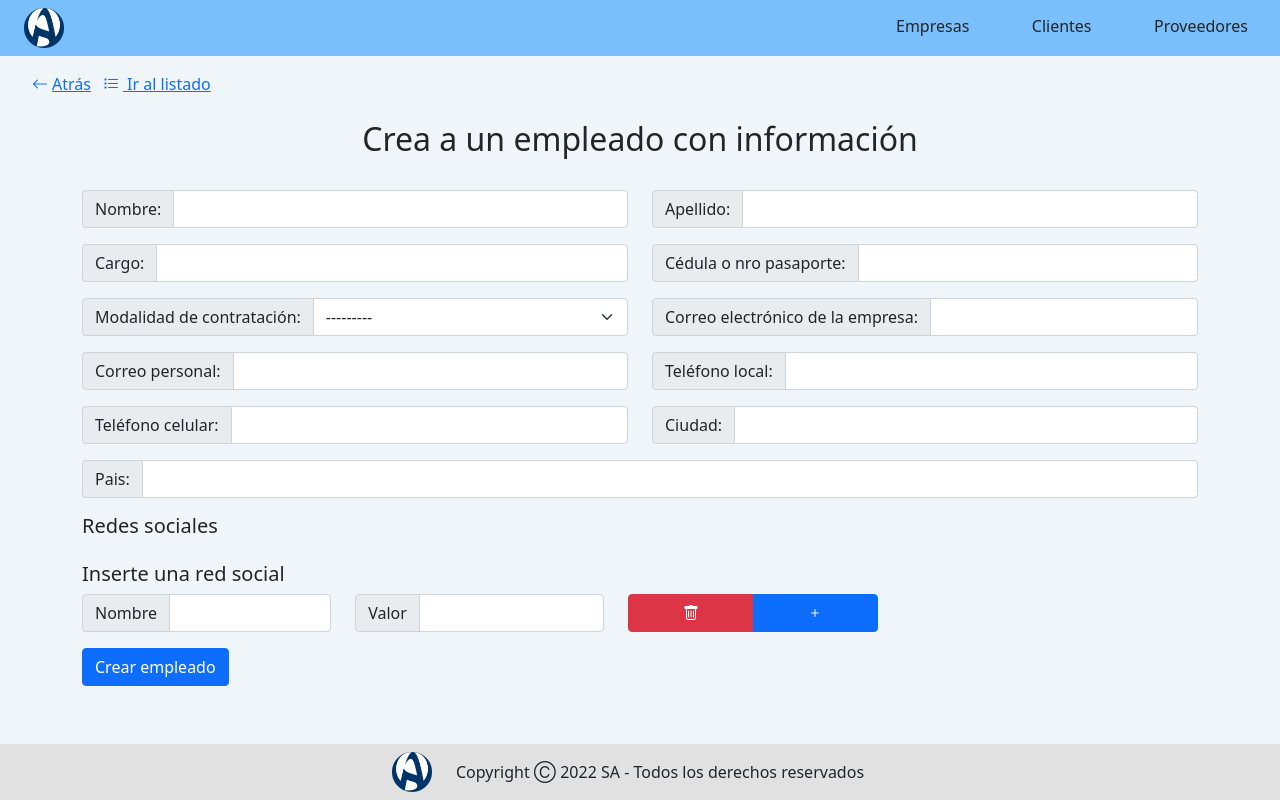
After one commit to diegosanchezp/lab1-ati2, a Django app: page /business/1/employees/create in a window 1280 px wide. The commit adds this page. Run offline with Django 4.2, Linux system fonts and the light colour scheme; parts of the project's set-up code (start-up, migrations or seed data) failed here and were passed over; some libraries are stand-ins or nearby versions.

Commit message:
added new design for employee section

```diff
--- a/lab_ati/empresa/forms.py
+++ b/lab_ati/empresa/forms.py
@@ -3,7 +3,7 @@ from django import forms
 from lab_ati.empresa.models import Empleado
 
 COUNTRY_CHOICES = (
-    ("0", "Selecciona..."),
+    ("", "Selecciona..."),
     ("ve", "Venezuela"),
     ("ec", "Ecuador"),
     ("es", "España"),
@@ -34,23 +34,6 @@ class CreateEmployeeForm(forms.ModelForm):
                     "class": "form-select",
                 })
 
-    # Override pais field
-    pais = forms.ChoiceField(
-        label="Pais",
-        required=True,
-        error_messages={
-            "required": "El campo pais es requerido",
-        },
-        widget=forms.Select(
-            attrs = {
-                "id": "pais",
-                "name": "pais",
-                "class": "form-select",
-            },
-        ),
-        choices = COUNTRY_CHOICES
-    )
-
     class Meta:
         model = Empleado
         fields = "__all__"
--- a/lab_ati/empresa/urls.py
+++ b/lab_ati/empresa/urls.py
@@ -1,3 +1,4 @@
+from audioop import reverse
 from django.urls import path
 
 from . import views
@@ -5,6 +6,10 @@ from . import views
 app_name = "empresa"
 
 urlpatterns = [
-    path("employees/create", views.CreateEmployeeView.as_view(), name="create-employee"),
-    path("employees/edit/<slug:pk>", views.EditEmployeeView.as_view(), name="edit-employee")
+    path("<slug:business_id>/employees/create", views.CreateEmployeeView.as_view(), name="create-employee"),
+    path("<slug:business_id>/employees/edit/<slug:pk>", views.EditEmployeeView.as_view(), name="edit-employee"),
+    path("<slug:business_id>/employees/", views.ListEmployeeView.as_view(), name="list-employee"),
+    path("<slug:business_id>/employees/delete/<slug:pk>", views.DeleteEmployeeView.as_view(), name="delete-employee"),
+    path("<slug:business_id>/employees/<slug:pk>", views.DetailEmployeeView.as_view(), name="detail-employee")
+
 ]
--- a/lab_ati/empresa/views.py
+++ b/lab_ati/empresa/views.py
@@ -1,8 +1,9 @@
-from django.http import HttpRequest, HttpResponse
-from django.shortcuts import render
-from django.views.generic import UpdateView, CreateView
+from audioop import reverse
+
+from django.views.generic import UpdateView, CreateView, ListView, DeleteView, DetailView
 from .forms import CreateEmployeeForm
-from lab_ati.empresa.models import Empleado
+from lab_ati.empresa.models import Empleado, Empresa
+from django.urls import reverse
 
 # Create your views here.
 
@@ -11,6 +12,88 @@ class CreateEmployeeView(CreateView):
     model = Empleado
     form_class = CreateEmployeeForm
 
+    def post(self, request, *args, **kwargs):
+        self.success_url = self.request.build_absolute_uri()
+        form = self.get_form()
+        self.object = None
+
+        if not Empresa.objects.get(id=self.request.POST['empresa']):
+            return self.form_invalid(form)
+
+        if form.is_valid():
+            return self.form_valid(form)
+        else:
+            return self.form_invalid(form)
+
+    def get_context_data(self, **kwargs):
+        context = super().get_context_data(**kwargs)
+        context['business_id'] = self.kwargs['business_id']
+        return context
+
+
 class EditEmployeeView(UpdateView):
     template_name = "pages/employees/create.html"
     model = Empleado
+    form_class = CreateEmployeeForm
+    pk_url_kwarg = 'pk'
+
+    def post(self, request, *args, **kwargs):
+        self.success_url = self.request.build_absolute_uri()
+        form = self.get_form()
+        self.object = self.get_object()
+
+        self.request.POST._mutable = True
+        self.request.POST['empresa'] = kwargs['business_id']
+        self.request.POST._mutable = False
+
+        if not Empresa.objects.get(id=kwargs['business_id']):
+            return self.form_invalid(form)
+
+        return super().post(request, *args, **kwargs)
+
+    def get_object(self, queryset=None):
+
+        if businessId := self.kwargs.get('business_id'):
+            if queryset is None:
+                queryset = self.get_queryset()
+            else:
+                empresa = Empresa.objects.get(id=businessId)
+                queryset.filter(empresa=empresa)
+
+        return super().get_object(queryset)
+
+class ListEmployeeView(ListView):
+    template_name = "pages/employees/list.html"
+    model = Empleado
+    paginate_by = 10
+
+    def get_context_data(self, **kwargs):
+        context = super().get_context_data(**kwargs)
+        context['business_id'] = self.kwargs['business_id']
+        return context
+
+    def get_queryset(self):
+        queryset = Empleado.objects.filter(empresa = self.kwargs['business_id'])
+        return queryset
+
+
+class DeleteEmployeeView(DeleteView):
+    template_name = "pages/employees/delete.html"
+    model = Empleado
+
+    def get_context_data(self, **kwargs):
+        context = super().get_context_data(**kwargs)
+        context['business_id'] = self.kwargs['business_id']
+        return context
+
+    def get_success_url(self):
+        return reverse('empresa:list-employee', kwargs={ 'business_id': self.kwargs['business_id']})
+
+class DetailEmployeeView(DetailView):
+    template_name = "pages/employees/detail.html"
+    model = Empleado
+
+    def get_context_data(self, **kwargs):
+        context = super().get_context_data(**kwargs)
+        context['business_id'] = self.kwargs['business_id']
+        return context
--- a/lab_ati/static/css/components/_footer.css
+++ b/lab_ati/static/css/components/_footer.css
@@ -1,3 +1,3 @@
 .custom-footer{
-    background-color: #F4F1F1;
+    background-color: #E1E1E1;
 }
--- a/lab_ati/static/css/components/_header.css
+++ b/lab_ati/static/css/components/_header.css
@@ -1,5 +1,5 @@
 .custom-header{
-    background-color: #F4F1F1;
+    background-color: #79BFFB;
 }
 .custom-header__menu{
     list-style: none;
@@ -7,9 +7,10 @@
 }
 .custom-header__menu-item{
     cursor: pointer;
+    border-bottom: solid 4px;
+    border-color: transparent;
 }
 .custom-header__menu-item:hover{
-    background-color: #1667D7;
-    color: white;
+    border-color: #1667D7;
     transition: all 1s;
 }
--- /dev/null
+++ b/lab_ati/static/css/pages/_employee.css
@@ -0,0 +1,3 @@
+.country-col{
+    padding: 0 0 0 12px;
+}
--- a/lab_ati/static/css/pages/_general-layout.css
+++ b/lab_ati/static/css/pages/_general-layout.css
@@ -1,3 +1,27 @@
 .general-container{
     max-width: 1440px;
 }
+.general-height{
+    height: calc(100vh - 56px);
+}
+.container-height{
+    height: calc(100% - 64px);
+}
+.scroll-x{
+    overflow-y: auto;
+}
+.h-16{
+    height: 64px;
+}
+.h-screen{
+    height: 100vh;
+}
+.mt-16{
+    margin-top: 64px;
+}
+.z-40{
+    z-index: 40;
+}
+.bg-main{
+    background-color: #F0F5F9;
+}
--- a/lab_ati/static/css/pages/_index.css
+++ b/lab_ati/static/css/pages/_index.css
@@ -1,2 +1,3 @@
 @import url("./_main-menu.css");
 @import url("./_general-layout.css");
+@import url("./_employee.css");
--- a/lab_ati/static/css/pages/_main-menu.css
+++ b/lab_ati/static/css/pages/_main-menu.css
@@ -31,11 +31,12 @@
     margin-bottom: 16px;
     border-radius: 6px;
     cursor: pointer;
-    background-color: #4B4BEA;
+    border-bottom: 2px;
     color: white;
     transition: all 1s;
 }
 .main-menu-list__item:hover{
     opacity: .6;
     transition: all 1s;
+    border-color: #4B4BEA
 }
--- a/lab_ati/templates/base.html
+++ b/lab_ati/templates/base.html
@@ -1,4 +1,5 @@
-{% load static i18n %}<!DOCTYPE html>
+{% load static i18n %}
+<!DOCTYPE html>
 {% get_current_language as LANGUAGE_CODE %}
 <html lang="{{ LANGUAGE_CODE }}">
   <head>
@@ -36,93 +37,20 @@
   </head>
 
   <body>
-    <!--
-    <div class="mb-1">
-      <nav class="navbar navbar-expand-md navbar-light bg-light">
-        <div class="container-fluid">
-          <button class="navbar-toggler navbar-toggler-right" type="button" data-bs-toggle="collapse" data-bs-target="#navbarSupportedContent" aria-controls="navbarSupportedContent" aria-expanded="false" aria-label="Toggle navigation">
-            <span class="navbar-toggler-icon"></span>
-          </button>
-          <a class="navbar-brand" href="{% url 'home' %}">Lab 1 ATI-2</a>
+    <section class="h-screen bg-main">
+      {% include "./common/header.html" %}
+      <main class="w-100 general-height scroll-x">
+        <section class="px-4 py-2 mt-16 container-height">
+        {% block content %}{% endblock %}
+        </section>
+      </main>
+      {% include "./common/footer.html" %}
+    </section>
 
-          <div class="collapse navbar-collapse" id="navbarSupportedContent">
-            <ul class="navbar-nav mr-auto">
-              <li class="nav-item active">
-                <a class="nav-link" href="{% url 'home' %}">Home <span class="visually-hidden">(current)</span></a>
-              </li>
-              {% if request.user.is_authenticated %}
-                <li class="nav-item">
-                  {# URL provided by django-allauth/account/urls.py #}
-                  <a class="nav-link" href="{% url 'users:detail' request.user.username  %}">{% translate "My Profile" %}</a>
-                </li>
-                <li class="nav-item">
-                  {# URL provided by django-allauth/account/urls.py #}
-                  <a class="nav-link" href="{% url 'account_logout' %}">{% translate "Sign Out" %}</a>
-                </li>
-              {% else %}
-                {% if ACCOUNT_ALLOW_REGISTRATION %}
-              <li class="nav-item">
-                {# URL provided by django-allauth/account/urls.py #}
-                <a id="sign-up-link" class="nav-link" href="{% url 'account_signup' %}">{% translate "Sign Up" %}</a>
-              </li>
-              {% endif %}
-                <li class="nav-item">
-                  {# URL provided by django-allauth/account/urls.py #}
-                  <a id="log-in-link" class="nav-link" href="{% url 'account_login' %}">{% translate "Sign In" %}</a>
-                </li>
-              {% endif %}
-              <li class="nav-item">
-                <form action="{% url 'set_language' %}" method="post">{% csrf_token %}
-                  <input name="next" type="hidden" value="{{ redirect_to }}">
-                  <select name="language">
-                    {% get_current_language as LANGUAGE_CODE %}
-                    {% get_available_languages as LANGUAGES %}
-                    {% get_language_info_list for LANGUAGES as languages %}
-                    {% for language in languages %}
-                      <option value="{{ language.code }}"{% if language.code == LANGUAGE_CODE %} selected{% endif %}>
-                      {{ language.name_local }} ({{ language.code }})
-                      </option>
-                    {% endfor %}
-                  </select>
-                  <input type="submit" value="Go">
-                </form>
-              </li>
-            </ul>
-          </div>
-        </div>
-      </nav>
-
-    </div>
-  -->
-
-    <div class="w-100">
-      <!--
-      {% if messages %}
-        {% for message in messages %}
-          <div class="alert alert-dismissible {% if message.tags %}alert-{{ message.tags }}{% endif %}">
-            {{ message }}
-            <button type="button" class="btn-close" data-bs-dismiss="alert" aria-label="Close"></button>
-          </div>
-        {% endfor %}
-      {% endif %}
-        -->
-
-    {% include "./common/header.html" %}
-    <main class="w-100 d-flex flex-column justify-content-center align-items-center px-4 py-2">
-      {% block content %}{% endblock %}
-    </main>
-    {% include "./common/footer.html" %}
 
     {% block modal %}{% endblock modal %}
 
     {% block inline_javascript %}
-    {% comment %}
-    Script tags with only code, no src (defer by default). To run
-    with a "defer" so that you run inline code:
-    <script>
-      window.addEventListener('DOMContentLoaded', () => {/* Run whatever you want */});
-    </script>
-    {% endcomment %}
     {% endblock inline_javascript %}
   </body>
 </html>
--- a/lab_ati/templates/common/footer.html
+++ b/lab_ati/templates/common/footer.html
@@ -1,9 +1,10 @@
+{% load static %}
 {% block footer %}
     <footer class="w-100 px-4 py-2 d-flex justify-content-center align-items-center custom-footer">
         <section class="flex-grow-1 d-flex justify-content-center align-items-center general-container">
-            <h1 class="mx-2 mb-0">LOGO</h1>
+            <img src="{% static 'images/logo.png' %%}" width="40" height="40">
 
-            <p class="mb-0 h-6">Copyright &#9400 2022 {business_name} - Todos los derechos reservados</p>
+            <p class="mx-4 mb-0 h-6">Copyright &#9400 2022 SA - Todos los derechos reservados</p>
         </section>
     </footer>
 {% endblock %}
--- a/lab_ati/templates/common/header.html
+++ b/lab_ati/templates/common/header.html
@@ -1,19 +1,20 @@
 {% block header %}
-    <header class="w-100 d-flex justify-content-center custom-header">
+{% load static %}
+    <header class="w-100 d-flex justify-content-center custom-header position-fixed top-0 z-40">
         <section class="flex-grow-1 w-100 px-4 py-2 d-flex justify-content-center align-items-center general-container">
             <section class="flex-grow-1">
-                <h1 class="mb-0">LOGO</h1>
+                <img src="{% static 'images/logo.png' %%}" width="40" height="40">
             </section>
 
 
             <ul class="d-flex justify-content-between align-items-center mb-0 custom-header__menu flex-grow-1">
-                <li class="px-2 py-1 rounded-pill custom-header__menu-item">
+                <li class="px-2 py-1 rounded-bottom custom-header__menu-item">
                     <a>Empresas</a>
                 </li>
-                <li class="px-2 py-1 rounded-pill custom-header__menu-item">
+                <li class="px-2 py-1 rounded-bottom custom-header__menu-item">
                     <a>Clientes</a>
                 </li>
-                <li class="px-2 py-1 rounded-pill custom-header__menu-item">
+                <li class="px-2 py-1 rounded-bottom custom-header__menu-item">
                     <a>Proveedores</a>
                 </li>
             </ul>
--- /dev/null
+++ b/lab_ati/templates/common/navigation-bar.html
@@ -0,0 +1,13 @@
+{% load i18n %}
+{% block navigation_bar %}
+<section class="d-flex mb-4">
+    <a class="link-primary d-flex mx-1" href="{{ back_link }}">
+        <i class="bi bi-arrow-left mx-1"></i>
+        {% trans "Atrás" %}
+    </a>
+    <a class="link-primary mx-1" href="{{ list_link }}">
+        <i class="bi bi-list-task mx-1"></i>
+        {% trans "Ir al listado" %}
+    </a>
+</section>
+{% endblock %}
--- a/lab_ati/templates/pages/employees/create.html
+++ b/lab_ati/templates/pages/employees/create.html
@@ -1,92 +1,130 @@
 {% extends "../../base.html" %}
+{% load i18n %}
 
 {% block content %}
 <section class="general-container w-100">
-        <h2 class="text-center pb-4">Crea un empleado con su información</h2>
+    {% include "../../common/navigation-bar.html" with back_link=request.META.HTTP_REFERER list_link="" %}
+    <h2 class="text-center pb-4">
+        {% if object == None %}
+            {% trans "Crea a un empleado con información" %}
+        {% else %}
+            {% trans "Edita la información de un empleado" %}
+        {% endif %}
+    </h2>
     <form method="POST" class="container d-grid gap-3 pb-4">
         {% csrf_token %}
         <section class="row">
             <section class="col input-group">
                 <label for="{{ form.nombre.id_for_label }}" class="input-group-text">{{ form.nombre.label_tag }}</label>
                 {{ form.nombre }}
-                    <span>{{ form.nombre.errors }}</span>
+                {% for error in for.nombre.errors %}
+                    <span class="invalid-feedback">{{ error }}</span>
+                {% endfor %}
             </section>
             <section class="col input-group">
                 <label for="{{ form.nombre.id_for_label }}" class="input-group-text">{{ form.apellido.label_tag }}</label>
                 {{ form.apellido }}
-                    <span>{{ form.apellido.errors }}</span>
+                {% for error in for.nombre.errors %}
+                    <span class="invalid-feedback">{{ apellido }}</span>
+                {% endfor %}
+            </section>
+        </section>
+
+        <section class="row">
+
+            <section class="col input-group">
+                <label for="{{ form.ci.id_for_label }}" class="input-group-text">{{ form.cargo.label_tag }}</label>
+                {{ form.cargo }}
+                {% for error in for.cargo.errors %}
+                    <span class="invalid-feedback">{{ error }}</span>
+                {% endfor %}
+            </section>
+
+            <section class="col input-group">
+                <label for="{{ form.ci.id_for_label }}" class="input-group-text">{{ form.ci.label_tag }}</label>
+                {{ form.ci }}
+                {% for error in for.ci.errors %}
+                    <span class="invalid-feedback">{{ error }}</span>
+                {% endfor %}
             </section>
         </section>
 
         <section class="row">
             <section class="col input-group">
-                    <label for="{{ form.ci.id_for_label }}" class="input-group-text">{{ form.ci.label_tag }}</label>
-                    {{form.ci}}
+                <label class="input-group-text">{{ form.modalidad_contratacion.label_tag }}</label>
+                {{ form.modalidad_contratacion }}
+                {% for error in for.modalidad_contratacion.errors %}
+                    <span class="invalid-feedback">{{ error }}</span>
+                {% endfor %}
             </section>
             <section class="col input-group">
-                    <label class="input-group-text">{{form.modalidad_contratacion.label_tag}}</label>
-                    {{form.modalidad_contratacion}}
+                <label class="input-group-text">{{ form.email_emp.label_tag }}</label>
+                {{ form.email_emp }}
+                {% for error in for.email_emp.errors %}
+                    <span class="invalid-feedback">{{ error }}</span>
+                {% endfor %}
             </section>
         </section>
 
         <section class="row">
             <section class="col input-group">
-                    <label class="input-group-text">{{form.email_emp.label_tag}}</label>
-                    {{form.email_emp}}
+                <label class="input-group-text">{{ form.email_p.label_tag }}</label>
+                {{ form.email_p }}
+                {% for error in for.email_p.errors %}
+                    <span class="invalid-feedback">{{ error }}</span>
+                {% endfor %}
             </section>
             <section class="col input-group">
-                    <label class="input-group-text">{{form.email_p.label_tag}}</label>
-                    {{form.email_p}}
+                <label class="input-group-text">{{ form.tlf_local.label_tag }}</label>
+                {{ form.tlf_local }}
+                {% for error in for.tlf_local.errors %}
+                    <span class="invalid-feedback">{{ error }}</span>
+                {% endfor %}
             </section>
         </section>
 
         <section class="row">
             <section class="col input-group">
-                    <label class="input-group-text">{{form.tlf_local.label_tag}}</label>
-                    {{form.tlf_local}}
+                <label class="input-group-text">{{ form.tlf_celular.label_tag }}</label>
+                {{ form.tlf_celular }}
+                {% for error in for.tlf_celular.errors %}
+                    <span class="invalid-feedback">{{ error }}</span>
+                {% endfor %}
             </section>
             <section class="col input-group">
-                    <label class="input-group-text">{{form.tlf_celular.label_tag}}</label>
-                    {{form.tlf_celular}}
+                <label class="input-group-text">{{ form.ciudad.label_tag }}</label>
+                {{ form.ciudad }}
+                {% for error in for.ciudad.errors %}
+                    <span class="invalid-feedback">{{ error }}</span>
+                {% endfor %}
             </section>
+        </section>
+
+        <section class="row"">
+            <section class="col input-group">
+                <label class="input-group-text">{{ form.pais.label_tag }}</label>
+                {{ form.pais }}
+                {% for error in for.pais.errors %}
+                    <span class="invalid-feedback">{{ error }}</span>
+                {% endfor %}
+            </section>
+            <input type="hidden" name="empresa" value="{{ business_id }}" />
             </section>
 
         <section class="row">
             <section class="col input-group">
-                    <label class="input-group-text">{{ form.ciudad.label_tag }}</label>
-                    {{ form.ciudad }}
-                </section>
-                <section class="col input-group">
-                    <label class="input-group-text">{{ form.pais.label_tag }}</label>
-                    {{ form.pais }}
-                </section>
-            </section>
-
-            <section class="row">
-                <section class="col input-group">
-                    <ul class="list-group list-group w-100" id="socialNetworkList" >
-                        <!--<li class="list-group-item d-flex align-items-center">
-                            <input class="form-check-input mt-0" type="checkbox">
-                            <p class="mb-0 mx-2">Facebook: @example</p>
-                        </li>
-                        <li class="list-group-item d-flex align-items-center">
-                            <input class="form-check-input mt-0" type="checkbox">
-                            <p class="mb-0 mx-2">Twitter: @example</p>
-                        </li>
-                        <li class="list-group-item d-flex align-items-center">
-                            <input class="form-check-input mt-0" type="checkbox">
-                            <p class="mb-0 mx-2">Instagram: @example</p>
-                        </li>-->
-                    </ul>
+                <h5>Redes sociales</h5>
+                <ul class="list-group list-group w-100" id="socialNetworkList" ></ul>
             </section>
         </section>
 
         <section class="row">
             <section class="col input-group">
                 <section class="d-grid">
+                    <h5>Inserte una red social</h5>
                     <section class="row">
                         <section class="col input-group">
-                                <label class="input-group-text">Red social</label>
+                            <label class="input-group-text">Nombre</label>
                             <input class="form-control" id="socialNetworkName" >
                         </section>
                         <section class="col input-group">
@@ -109,7 +147,11 @@
         <section class="row">
             <section class="col">
                 <button class="btn btn-primary">
-                        Crear empleado
+                    {% if object == None %}
+                        {% trans "Crear empleado" %}
+                    {% else %}
+                        {% trans "Editar empleado" %}
+                    {% endif %}
                 </button>
             </section>
 
@@ -182,8 +224,8 @@
             removeSocialNetwork()
         })
 
-        document.getElementById("pais").childNodes.forEach((country) => {
-            if(country.value === "0") country.disabled = true
+        document.getElementsByName("modalidad_contratacion")[0].childNodes.forEach((country) => {
+            if(country.value == "") country.disabled = true
         })
     });
 </script>
```
Also changed, not shown: lab_ati/templates/common/pagination.html (added, +21 -0 lines), lab_ati/templates/pages/employees/delete.html (added, +30 -0 lines), lab_ati/templates/pages/employees/detail.html (added, +39 -0 lines), lab_ati/templates/pages/employees/list.html (added, +79 -0 lines), lab_ati/static/images/logo.png (added). Lines whose indentation alone changed are shown as unchanged.
